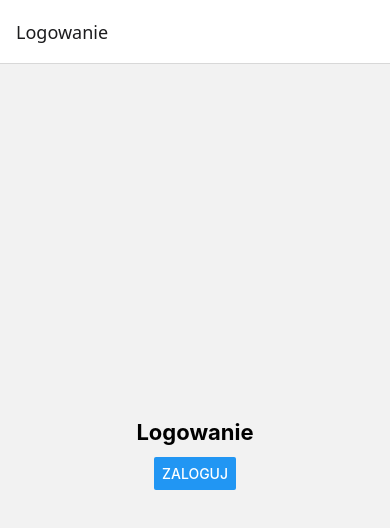
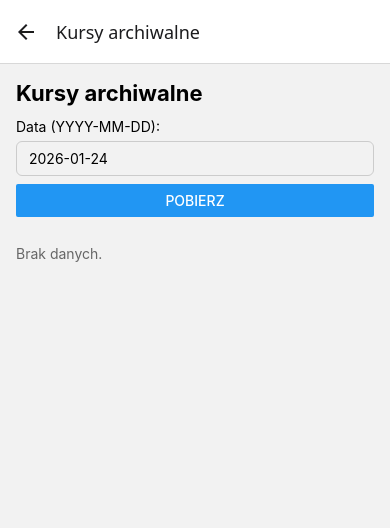
Before and after one commit to Malzafin/Kantor_app, a React Native app: screen /History in a window 390 px wide. Shown: the top 528 px of the page. Built offline with nearby package versions, Linux system fonts and the light colour scheme.

Commit message:
dodanie historii kursów, zmiany poprawki

```diff
--- a/src/api/rates.ts
+++ b/src/api/rates.ts
@@ -1,6 +1,6 @@
 export type RateItem = { pair: string; buy: number; sell: number; date: string };
 
-// Tymczasowo: NBP → później podmienimy na API
+// Tymczasowo: NBP
 const NBP_URL = 'https://api.nbp.pl/api/exchangerates/tables/A?format=json';
 
 // stała marża kantoru – prosto i czytelnie
--- a/src/navigation/RootNavigator.tsx
+++ b/src/navigation/RootNavigator.tsx
@@ -4,6 +4,7 @@ import { createNativeStackNavigator } from '@react-navigation/native-stack';
 import LoginScreen from '../screens/LoginScreen';
 import RatesScreen from '../screens/RatesScreen';
 import WalletScreen from '../screens/WalletScreen';
+import HistoryScreen from '../screens/HistoryScreen';
 
 const Stack = createNativeStackNavigator();
 
@@ -14,6 +15,7 @@ export default function RootNavigator() {
                 <Stack.Screen name="Login" component={LoginScreen} options={{ title: 'Logowanie' }} />
                 <Stack.Screen name="Rates" component={RatesScreen} options={{ title: 'Kursy walut' }} />
                 <Stack.Screen name="Wallet" component={WalletScreen} options={{ title: 'Portfel' }} />
+                <Stack.Screen name="History" component={HistoryScreen} options={{ title: 'Kursy archiwalne' }} />
             </Stack.Navigator>
         </NavigationContainer>
     );
--- /dev/null
+++ b/src/screens/HistoryScreen.tsx
@@ -0,0 +1,67 @@
+import React, { useState } from 'react';
+import { View, Text, TextInput, Button, FlatList, Alert, ActivityIndicator } from 'react-native';
+import { fetchRatesForDate } from '../api/rates';
+
+type RateItem = { pair: string; buy: number; sell: number; date: string };
+
+export default function HistoryScreen() {
+    const [dateStr, setDateStr] = useState(new Date().toISOString().slice(0, 10)); // YYYY-MM-DD
+    const [loading, setLoading] = useState(false);
+    const [rows, setRows] = useState<RateItem[]>([]);
+
+    const onFetch = async () => {
+        // prosty walidator daty YYYY-MM-DD
+        if (!/^\d{4}-\d{2}-\d{2}$/.test(dateStr)) {
+            return Alert.alert('Błąd', 'Podaj datę w formacie YYYY-MM-DD.');
+        }
+        setLoading(true);
+        try {
+            const data = await fetchRatesForDate(dateStr);
+            if (!data.length) {
+                Alert.alert('Uwaga', 'Brak danych NBP dla tej daty (np. weekend/święto).');
+            }
+            setRows(data);
+        } catch {
+            Alert.alert('Błąd', 'Nie udało się pobrać kursów dla tej daty.');
+        } finally {
+            setLoading(false);
+        }
+    };
+
+    return (
+        <View style={{ flex: 1, padding: 16 }}>
+            <Text style={{ fontSize: 22, fontWeight: '700', marginBottom: 12 }}>Kursy archiwalne</Text>
+
+            <Text style={{ marginBottom: 6 }}>Data (YYYY-MM-DD):</Text>
+            <TextInput
+                value={dateStr}
+                onChangeText={setDateStr}
+                placeholder="YYYY-MM-DD"
+                keyboardType="numeric"
+                style={{ borderWidth: 1, borderColor: '#ccc', borderRadius: 6, paddingHorizontal: 12, paddingVertical: 8, marginBottom: 8 }}
+            />
+            <Button title="Pobierz" onPress={onFetch} />
+
+            {loading ? (
+                <View style={{ flex: 1, justifyContent: 'center', alignItems: 'center', paddingTop: 24 }}>
+                    <ActivityIndicator />
+                    <Text>Ładowanie…</Text>
+                </View>
+            ) : (
+                <FlatList
+                    style={{ marginTop: 16 }}
+                    data={rows}
+                    keyExtractor={(it) => it.pair}
+                    renderItem={({ item }) => (
+                        <View style={{ paddingVertical: 12, borderBottomWidth: 1, borderColor: '#eee' }}>
+                            <Text style={{ fontWeight: '700' }}>{item.pair}</Text>
+                            <Text>Kupno: {item.buy}  |  Sprzedaż: {item.sell}</Text>
+                            <Text style={{ color: '#666' }}>Data: {item.date}</Text>
+                        </View>
+                    )}
+                    ListEmptyComponent={<Text style={{ color: '#666', marginTop: 12 }}>Brak danych.</Text>}
+                />
+            )}
+        </View>
+    );
+}
--- a/src/screens/RatesScreen.tsx
+++ b/src/screens/RatesScreen.tsx
@@ -2,7 +2,7 @@ import React, { useEffect, useState } from 'react';
 import { View, Text, FlatList, ActivityIndicator, Alert, Button } from 'react-native';
 import { fetchCurrentRates, type RateItem } from '../api/rates';
 
-export default function RatesScreen({ navigation }: any) {
+export default function RatesScreen({ navigation }: { navigation: any }) {
     const [data, setData] = useState<RateItem[]>([]);
     const [loading, setLoading] = useState(true);
 
@@ -21,7 +21,7 @@ export default function RatesScreen({ navigation }: any) {
 
     if (loading) {
         return (
-            <View style={{ flex:1, justifyContent:'center', alignItems:'center' }}>
+            <View style={{ flex: 1, justifyContent: 'center', alignItems: 'center' }}>
                 <ActivityIndicator />
                 <Text>Ładowanie kursów…</Text>
             </View>
@@ -29,26 +29,28 @@ export default function RatesScreen({ navigation }: any) {
     }
 
     return (
-        <View style={{ flex:1, padding:16 }}>
+        <View style={{ flex: 1, padding: 16 }}>
+            {/* przyciski nawigacji */}
+            <View style={{ marginBottom: 8 }}>
+                <Button title="Kursy archiwalne" onPress={() => navigation.navigate('History')} />
+            </View>
+
             <FlatList
                 data={data}
                 keyExtractor={(it) => it.pair}
                 renderItem={({ item }) => (
-                    <View style={{ paddingVertical:12, borderBottomWidth:1, borderColor:'#eee' }}>
-                        <Text style={{ fontWeight:'700' }}>{item.pair}</Text>
+                    <View style={{ paddingVertical: 12, borderBottomWidth: 1, borderColor: '#eee' }}>
+                        <Text style={{ fontWeight: '700' }}>{item.pair}</Text>
                         <Text>Kupno: {item.buy}  |  Sprzedaż: {item.sell}</Text>
-                        <Text style={{ color:'#666' }}>Data: {item.date}</Text>
+                        <Text style={{ color: '#666' }}>Data: {item.date}</Text>
                     </View>
                 )}
-                ListFooterComponent={
-                    <View style={{ flex:1, justifyContent:'center', alignItems:'center', gap:12, padding:16}}>
-                        <Button
-                            title="Przejdź do Portfela"
-                            onPress={() => navigation.navigate('Wallet')}
-                        />
-                    </View>
-                }
             />
+
+            {/* przycisk do portfela pod listą */}
+            <View style={{ marginTop: 12 }}>
+                <Button title="Przejdź do Portfela" onPress={() => navigation.navigate('Wallet')} />
+            </View>
         </View>
     );
 }
--- a/src/screens/WalletScreen.tsx
+++ b/src/screens/WalletScreen.tsx
@@ -25,7 +25,7 @@ type Tx = {
 };
 
 export default function WalletScreen() {
-    // portfel (mock)
+    // portfel
     const [pln, setPln] = useState(0);
     const [balances, setBalances] = useState<Record<Currency, number>>({ USD: 0, EUR: 0, GBP: 0, CHF: 0 });
 
@@ -39,7 +39,7 @@ export default function WalletScreen() {
     const [amountStr, setAmountStr] = useState('');
     const [topupStr, setTopupStr] = useState('');
 
-    // 🔧 HISTORIA – MUSI BYĆ W ŚRODKU KOMPONENTU
+
     const [txs, setTxs] = useState<Tx[]>([]);
     const pushTx = (tx: Tx) => setTxs(prev => [tx, ...prev].slice(0, 50));
 
```
